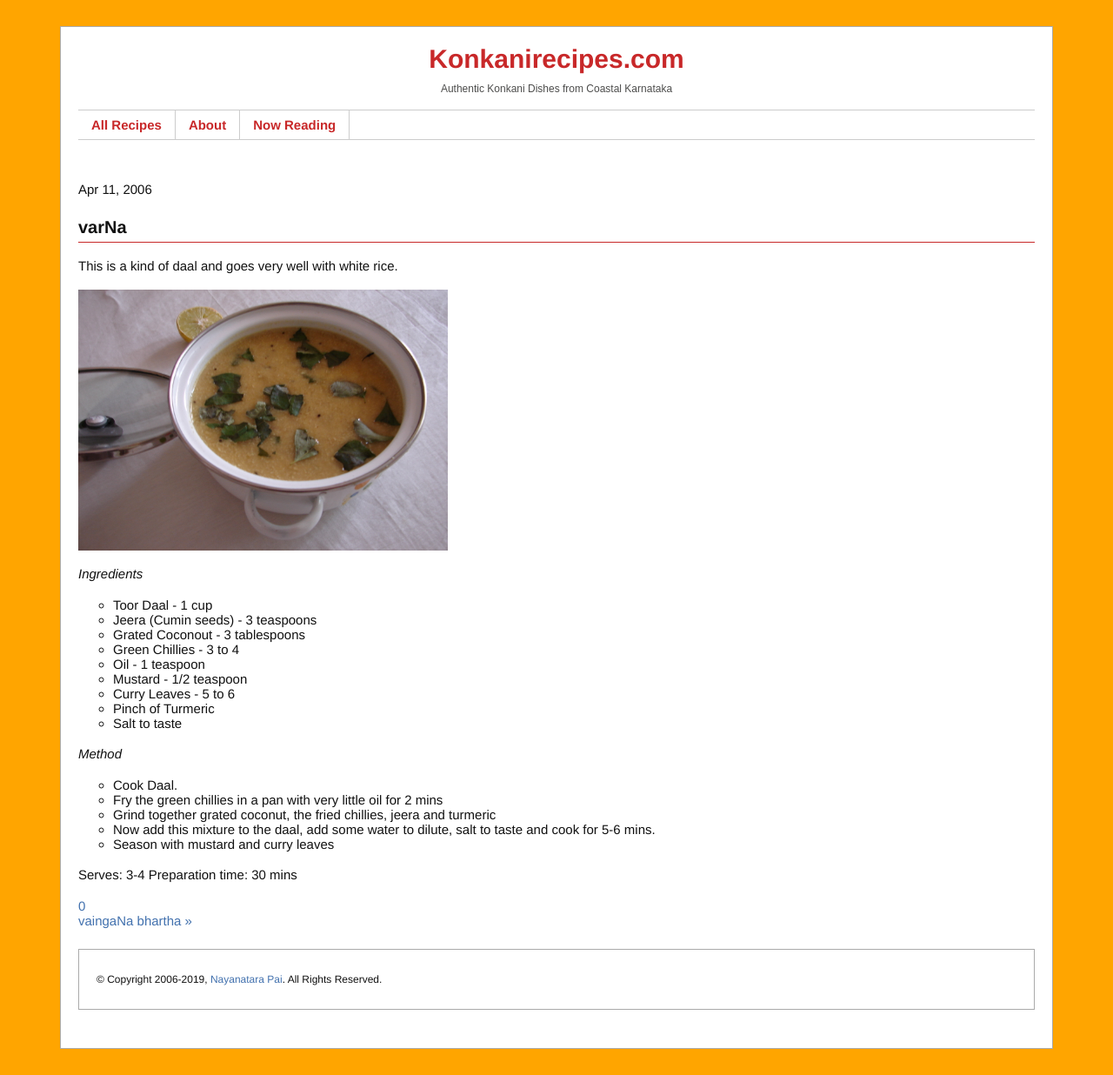
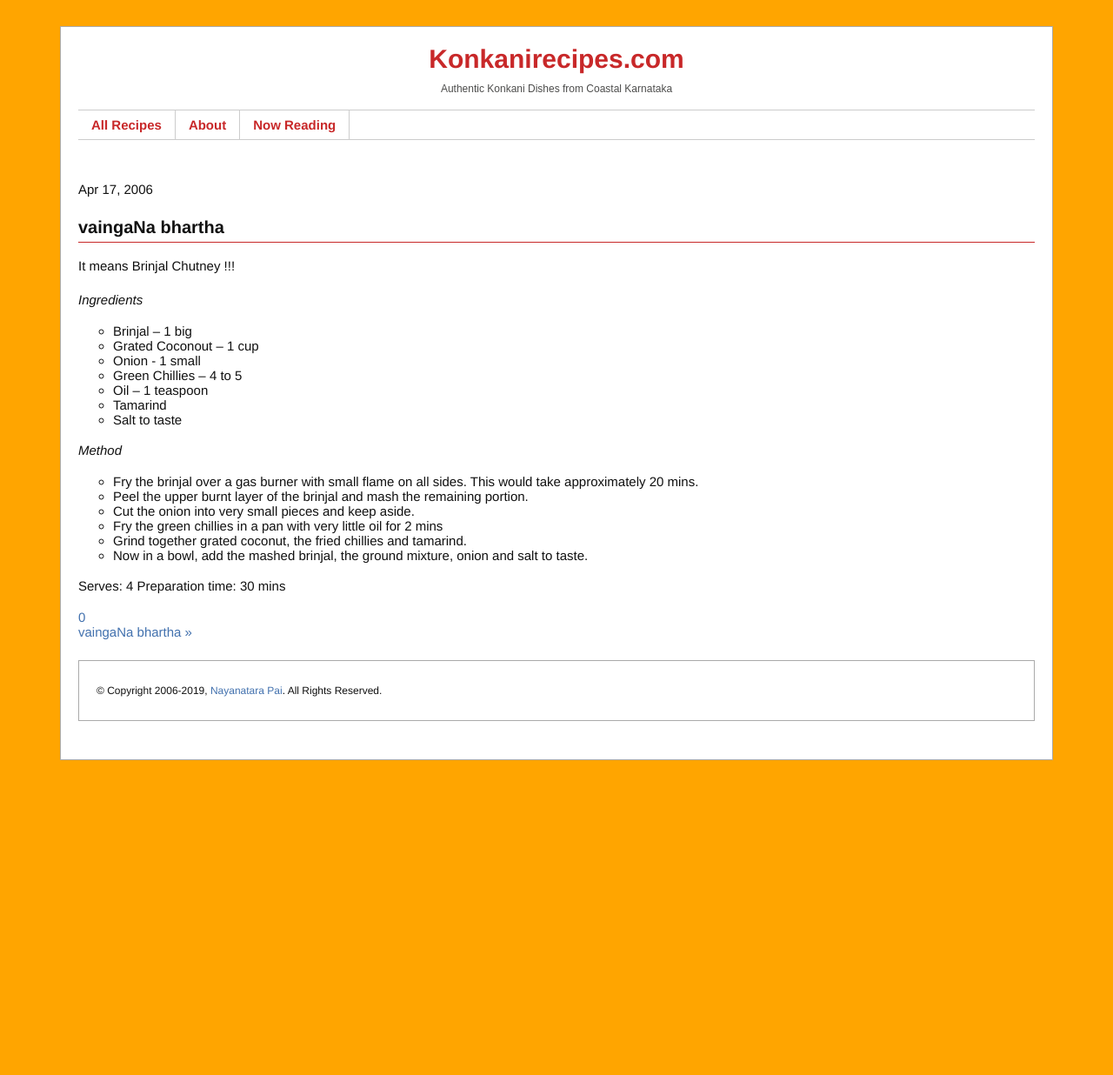
Before and after one commit to npai/npai.github.com, a Jekyll site: the page built from _posts/2006-04-17-vaingana-bhartha.md, in a window 1280 px wide. Shown: the whole page at 87% size. Built offline with Jekyll 4.4.1, drawn with Linux system fonts in a browser that asks for light colours; some web fonts are replaced; comment, search, counter and statistics services are not loaded; after the commit the page ends 904 px from its top, so only the background shows below that.

Commit message:
Rename 2006-04-17-vaingana-bhartha.textile to 2006-04-17-vaingana-bhartha.md

```diff
--- a/_posts/2006-04-11-varna.md
+++ b/_posts/2006-04-17-vaingana-bhartha.md
@@ -1,35 +1,30 @@
 ---
 layout: post
-title: varNa
-categories: Curry-and-Daals
-permalink: varna
+title: vaingaNa bhartha
+categories: Side-dishes
+permalink: vaingana-bhartha
 ---
 
-This is a kind of daal and goes very well with white rice.
+It means Brinjal Chutney !!!
 
-<img src="/images/29.jpg" style="height:300px;width:425px" />
+_Ingredients_
 
-*Ingredients*
+* Brinjal – 1 big
+* Grated Coconout – 1 cup
+* Onion - 1 small
+* Green Chillies – 4 to 5
+* Oil – 1 teaspoon
+* Tamarind
+* Salt to taste
 
--   Toor Daal - 1 cup
--   Jeera (Cumin seeds) - 3 teaspoons
--   Grated Coconout - 3 tablespoons
--   Green Chillies - 3 to 4
--   Oil - 1 teaspoon
--   Mustard - 1/2 teaspoon
--   Curry Leaves - 5 to 6
--   Pinch of Turmeric
--   Salt to taste
+_Method_
 
-*Method*
+* Fry the brinjal over a gas burner with small flame on all sides. This would take approximately 20 mins.
+* Peel the upper burnt layer of the brinjal and mash the remaining portion.
+* Cut the onion into very small pieces and keep aside.
+* Fry the green chillies in a pan with very little oil for 2 mins
+* Grind together grated coconut, the fried chillies and tamarind.
+* Now in a bowl, add the mashed brinjal, the ground mixture, onion and salt to taste.
 
--   Cook Daal.
--   Fry the green chillies in a pan with very little oil for 2 mins
--   Grind together grated coconut, the fried chillies, jeera and
-    turmeric
--   Now add this mixture to the daal, add some water to dilute, salt to
-    taste and cook for 5-6 mins.
--   Season with mustard and curry leaves
-
-Serves: 3-4
+Serves: 4
 Preparation time: 30 mins
```
